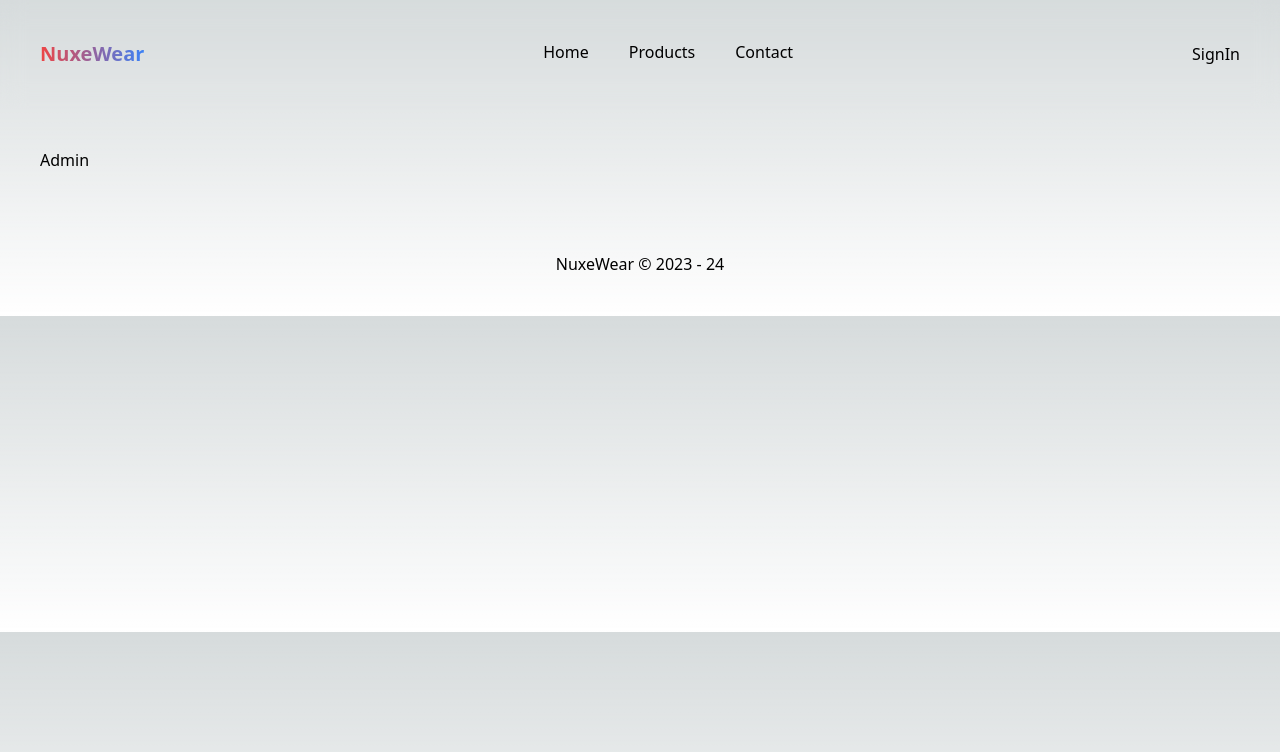
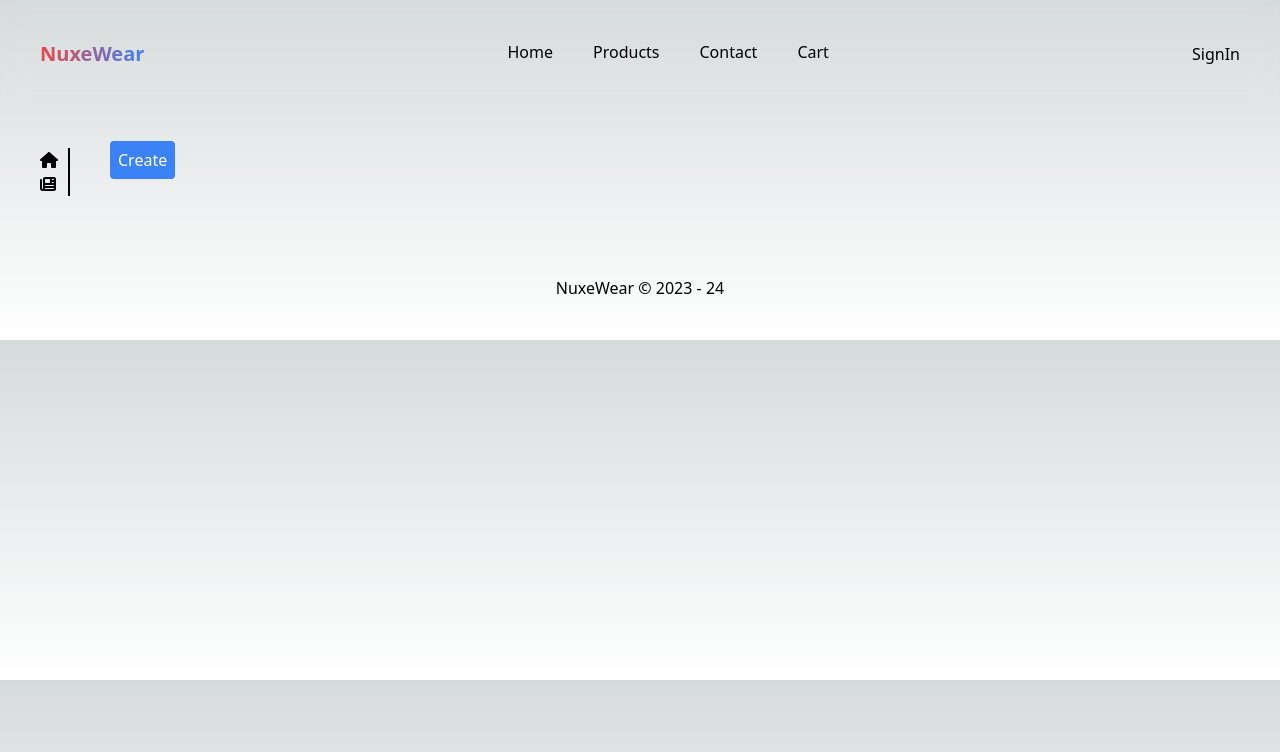
Before and after one commit to AyonC123/Innovate-trix, a Next.js app: page /admin in a window 1280 px wide. Shown: the top 752 px of the page. Built offline with nearby package versions, Linux system fonts and the light colour scheme; no server answers.

Commit message:
add admin pages

```diff
--- a/components/Navbar.jsx
+++ b/components/Navbar.jsx
@@ -2,6 +2,12 @@ import { signIn, signOut } from "next-auth/react";
 import Link from "next/link";
 
 export default function Navbar({ session }) {
+	const handleSignOut = () => {
+		signOut();
+		if (typeof window !== "undefined") {
+			window.localStorage.setItem("admin", false);
+		}
+	};
 	return (
 		<nav className="flex justify-between p-10 item-center sticky top-0 backdrop-blur-md">
 			<h1 className="text-xl font-bold bg-gradient-to-r from-red-500 to-blue-500 text-transparent bg-clip-text">
@@ -17,9 +23,17 @@ export default function Navbar({ session }) {
 				<li className="hover:font-bold ease-linear duration-150">
 					<Link href="/contact">Contact</Link>
 				</li>
+				<li>
+					<Link
+						href="/cart"
+						className="hover:font-bold ease-linear duration-150"
+					>
+						Cart
+					</Link>
+				</li>
 			</ul>
 			{session ? (
-				<button onClick={() => signOut()}>SignOut</button>
+				<button onClick={() => handleSignOut()}>SignOut</button>
 			) : (
 				<button onClick={() => signIn()}>SignIn</button>
 			)}
--- /dev/null
+++ b/components/Sidebar.jsx
@@ -0,0 +1,17 @@
+import React from "react";
+import Link from "next/link";
+import { FontAwesomeIcon } from "@fortawesome/react-fontawesome";
+import { faHouse, faNewspaper } from "@fortawesome/free-solid-svg-icons";
+
+export default function Sidebar() {
+	return (
+		<div className="flex flex-col border-r-2 border-black">
+			<Link href="/admin" className="hover:border-r-2 border-black">
+				<FontAwesomeIcon icon={faHouse} />
+			</Link>
+			<Link href="/admin/emails" className="hover:border-r-2 border-black">
+				<FontAwesomeIcon icon={faNewspaper} />
+			</Link>
+		</div>
+	);
+}
--- a/package.json
+++ b/package.json
@@ -9,6 +9,9 @@
     "lint": "next lint"
   },
   "dependencies": {
+    "@fortawesome/fontawesome-svg-core": "^6.4.0",
+    "@fortawesome/free-solid-svg-icons": "^6.4.0",
+    "@fortawesome/react-fontawesome": "^0.2.0",
     "autoprefixer": "10.4.14",
     "eslint": "8.38.0",
     "eslint-config-next": "13.3.0",
--- a/pages/_app.jsx
+++ b/pages/_app.jsx
@@ -10,7 +10,7 @@ export default function App({
 	return (
 		<>
 			<SessionProvider session={session}>
-				<Layout session={session}>
+				<Layout>
 					<Component {...pageProps} />
 				</Layout>
 			</SessionProvider>
--- a/pages/admin.jsx
+++ /dev/null
@@ -1,3 +0,0 @@
-export default function Admin() {
-	return <div>Admin</div>;
-}
--- /dev/null
+++ b/pages/admin/create.jsx
@@ -0,0 +1,5 @@
+import React from "react";
+
+export default function Create() {
+	return <div>create</div>;
+}
--- /dev/null
+++ b/pages/admin/emails.jsx
@@ -0,0 +1,16 @@
+import Sidebar from "@/components/Sidebar";
+import Link from "next/link";
+
+export default function Emails() {
+	return (
+		<>
+			<div
+				className="grid justify-between"
+				style={{ gridTemplateColumns: "30px 1fr" }}
+			>
+				<Sidebar />
+				<div className="flex flex-col px-10">Email</div>
+			</div>
+		</>
+	);
+}
--- /dev/null
+++ b/pages/admin/index.jsx
@@ -0,0 +1,26 @@
+import Sidebar from "@/components/Sidebar";
+import Link from "next/link";
+
+export default function Admin() {
+	return (
+		<>
+			<div
+				className="grid justify-between"
+				style={{ gridTemplateColumns: "30px 1fr" }}
+			>
+				<Sidebar />
+				<div className="flex flex-col px-10">
+					<div>
+						<Link
+							href="admin/create"
+							className="p-2 rounded text-white bg-blue-500"
+						>
+							Create
+						</Link>
+					</div>
+					<div></div>
+				</div>
+			</div>
+		</>
+	);
+}
--- /dev/null
+++ b/pages/cart.jsx
@@ -0,0 +1,7 @@
+import React from "react";
+import { useSession } from "next-auth/react";
+
+export default function Cart() {
+	const { data: session } = useSession();
+	return <div>Cart</div>;
+}
--- a/pages/index.jsx
+++ b/pages/index.jsx
@@ -1,9 +1,11 @@
 import Image from "next/image";
 import { Inter } from "next/font/google";
+import { useSession } from "next-auth/react";
 
 const inter = Inter({ subsets: ["latin"] });
 
 export default function Home() {
+	const { data: session } = useSession();
 	return (
 		<>
 			<h1>Home</h1>
--- a/pages/login.jsx
+++ /dev/null
@@ -1,17 +0,0 @@
-import { useState } from "react";
-import { useSession, signIn, signOut } from "next-auth/react";
-
-export default function Login() {
-	let [Name, ChangeName] = useState("");
-	let [Pass, ChangePass] = useState("");
-	return (
-		<>
-			<div className="p-4 p-sm-5 text-center flex flex-col gap-5 items-center">
-				<h5 className="mb-5 fw-light fs-5">Sign In</h5>
-				<input type="text" name="" id="" className="p-2 rounded-md w-80" />
-				<input type="text" name="" id="" className="p-2 rounded-md w-80" />
-				<button>Login</button>
-			</div>
-		</>
-	);
-}
```
Also changed, not shown: 1 other file (tests, documents, lock files or other folders).
